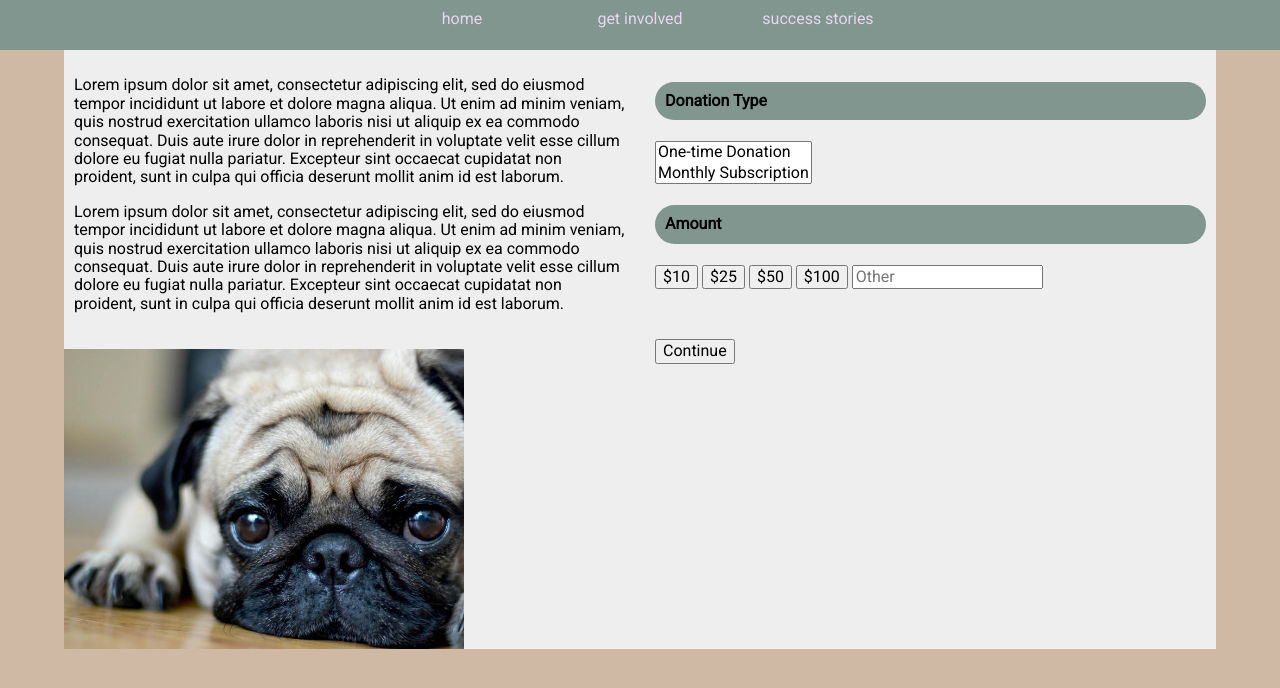
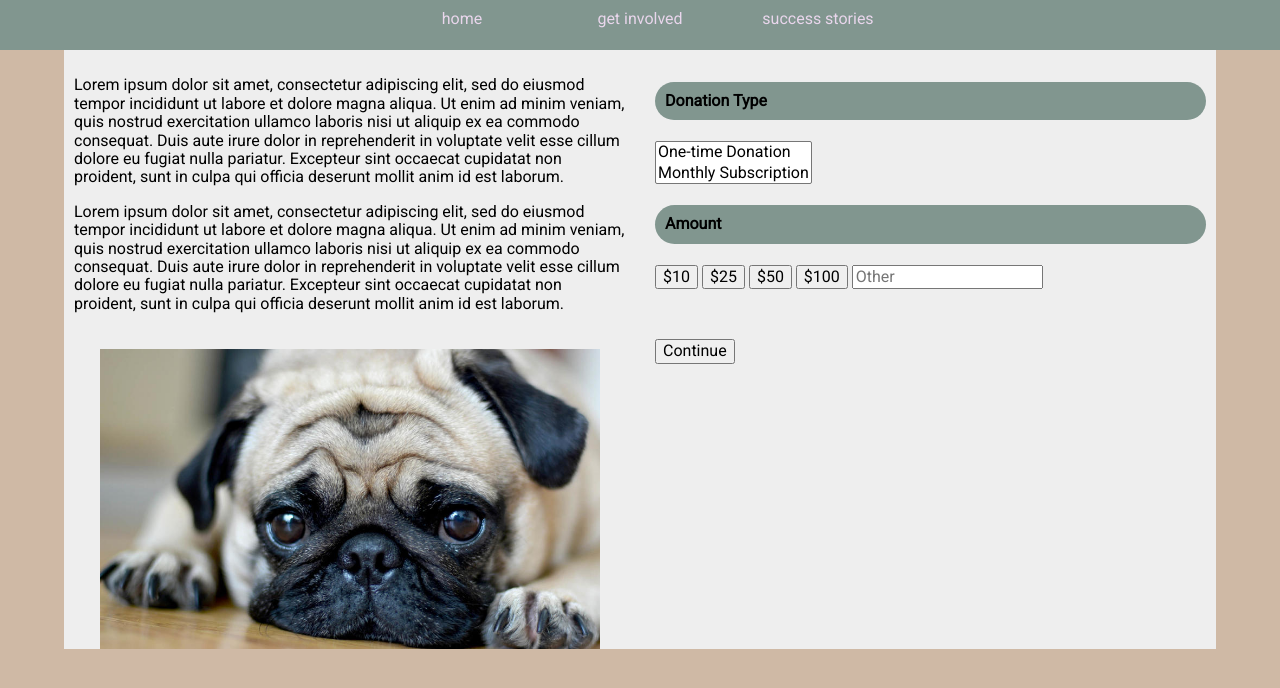
Before and after one commit to bakeehan/dummy-git, a plain HTML site: page donations.html in a window 1280 px wide. Shown: the part 82-770 px from the top of the page. Drawn offline with nearby package versions, Linux system fonts and the light colour scheme; a web font is replaced by a local one.

Commit message:
slideshow center

```diff
--- a/styles/donations.css
+++ b/styles/donations.css
@@ -20,8 +20,9 @@
 }
 
 .image-section {
-  width: 400px;
+  width: 500px;
   overflow: hidden;
+  margin: 0 auto;
 }
 
 .slides {
```
